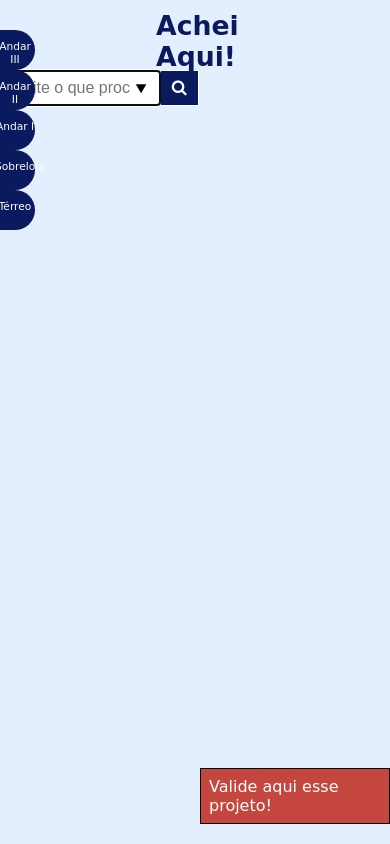
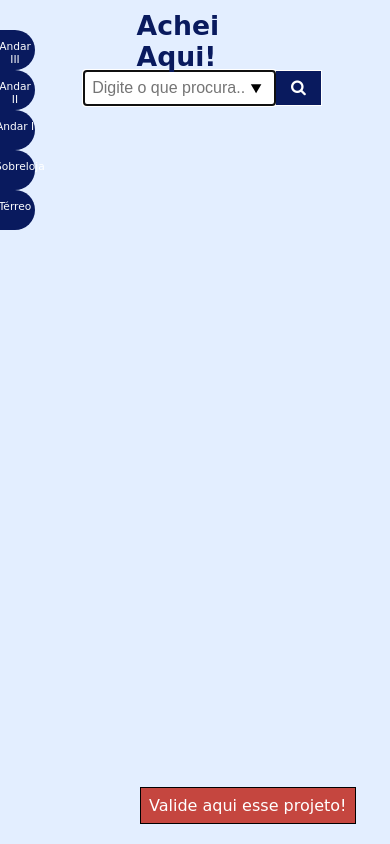
Before and after one commit to DanColins29/projetoCeuma, a plain HTML site: page index.html in a window 390 px wide. Drawn offline with Linux system fonts and the light colour scheme; a web font is replaced by a local one.

Commit message:
Version 1.3.2

```diff
--- a/css/estilo-modal.css
+++ b/css/estilo-modal.css
@@ -241,13 +241,13 @@ a:link {
   .titulo {
     position: absolute;
     font-size: 20pt;
-    margin-left: 40%;
-    margin-right: 45%;
+    margin-left: 35%;
+    margin-right: 35%;
   }
 
   .form {
     margin-top: 60px;
-    margin-right: 180px;
+    margin-right: 50px;
   }
 
   #txtBusca {
@@ -266,7 +266,7 @@ a:link {
     display: none;
     width: 60%;
     height: 180px;
-    margin-top: 1200px;
+    margin-top: 120px;
     margin-left: 80px;
   }
 
@@ -283,7 +283,7 @@ a:link {
 
   .valid {
     font-size: 12pt;
-    margin-left: 200px;
+    margin-left: 140px;
   }
 
   /* Modais */
```
